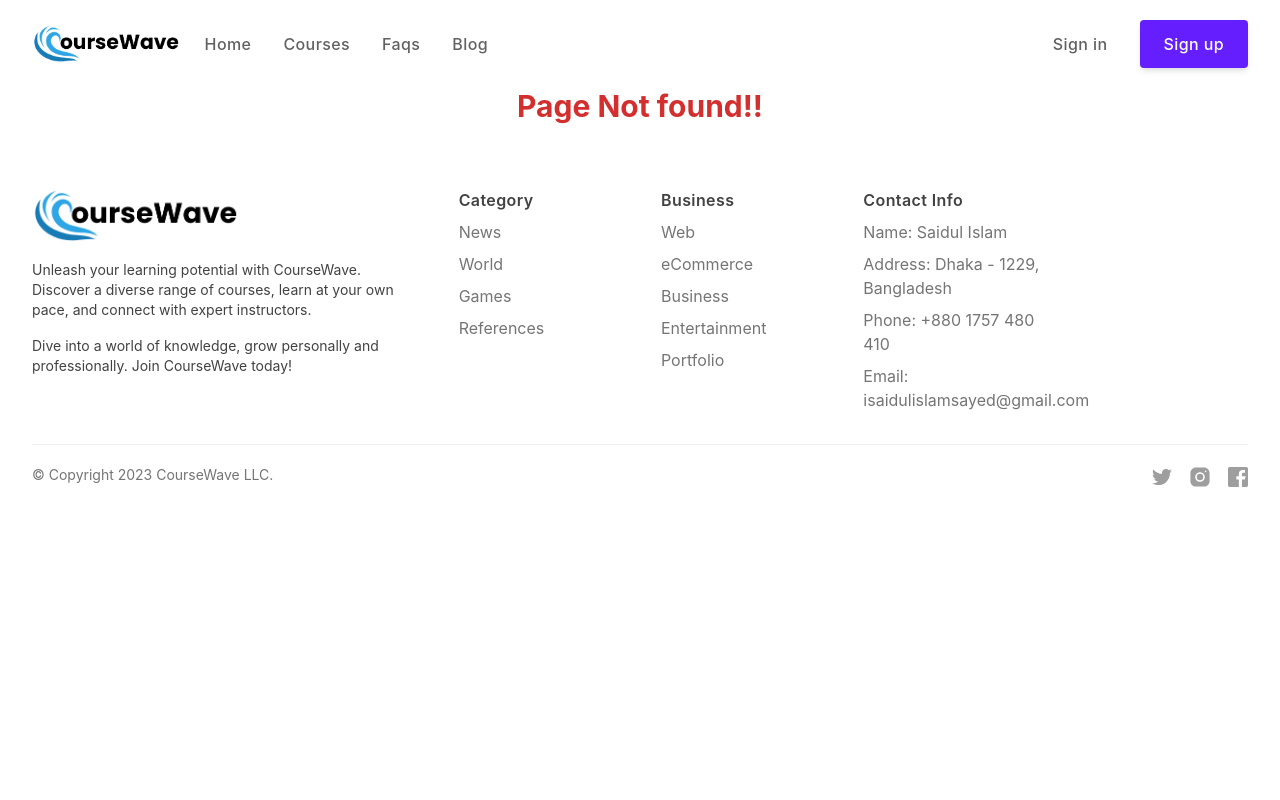
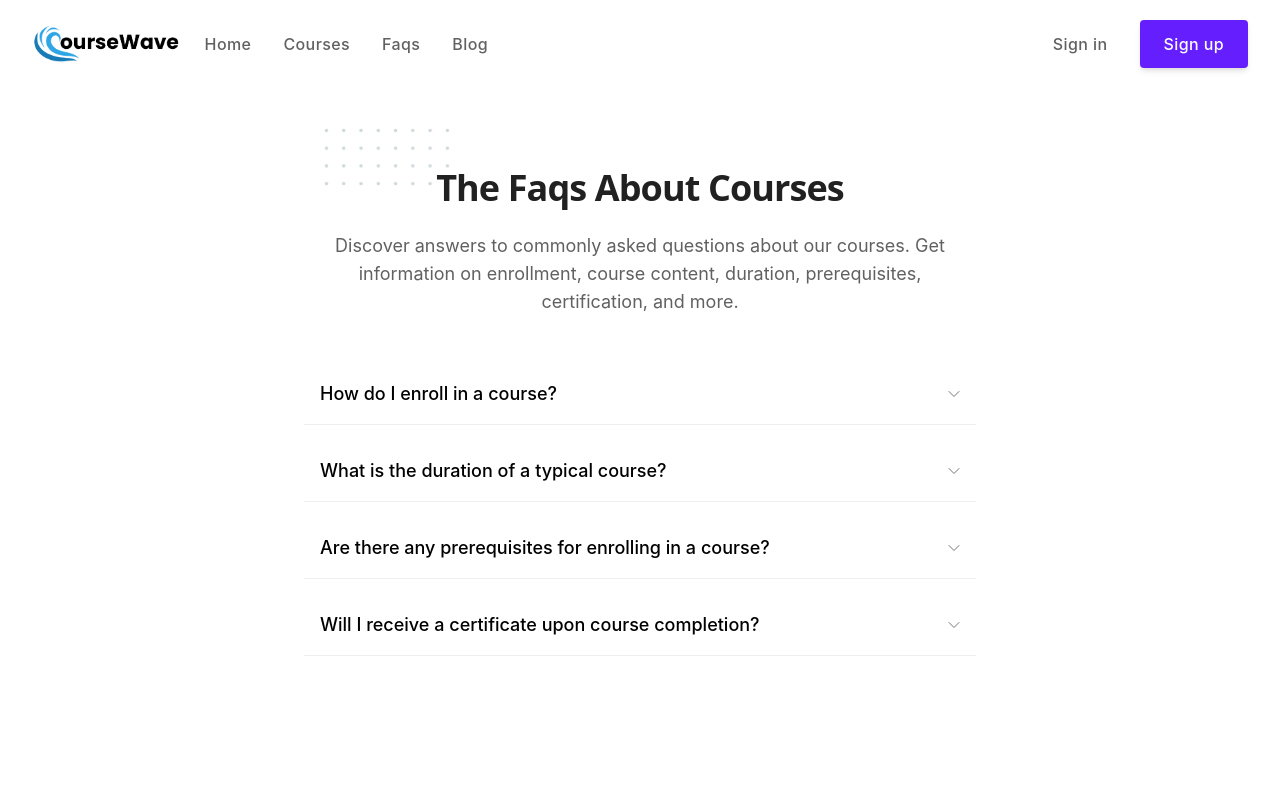
Before and after one commit to SaidulIslam16/course-wave, a React (Create React App) app: page /faqs in a window 1280 px wide. Shown: the top 800 px of the page. Built offline with nearby package versions, Linux system fonts and the light colour scheme.

Commit message:
faq page created

```diff
--- /dev/null
+++ b/src/Pages/Faqs/Faqs.js
@@ -0,0 +1,96 @@
+import { useState } from "react";
+
+const Item = ({ title, children }) => {
+    const [isOpen, setIsOpen] = useState(false);
+
+    return (
+        <div className="border-b">
+            <button
+                type="button"
+                aria-label="Open item"
+                title="Open item"
+                className="flex items-center justify-between w-full p-4 focus:outline-none"
+                onClick={() => setIsOpen(!isOpen)}
+            >
+                <p className="text-lg font-medium">{title}</p>
+                <svg
+                    viewBox="0 0 24 24"
+                    className={`w-3 text-gray-600 transform transition-transform duration-200 ${isOpen ? 'rotate-180' : ''
+                        }`}
+                >
+                    <polyline
+                        fill="none"
+                        stroke="currentColor"
+                        strokeWidth="2"
+                        strokeLinecap="round"
+                        strokeMiterlimit="10"
+                        points="2,7 12,17 22,7"
+                        strokeLinejoin="round"
+                    />
+                </svg>
+            </button>
+            {isOpen && (
+                <div className="p-4 pt-0">
+                    <p className="text-gray-700">{children}</p>
+                </div>
+            )}
+        </div>
+    );
+};
+
+export const Faq = () => {
+    return (
+        <div class="px-4 py-16 mx-auto sm:max-w-xl md:max-w-full lg:max-w-screen-xl md:px-24 lg:px-8 lg:py-20 ">
+            <div class="max-w-xl sm:mx-auto lg:max-w-2xl">
+                <div class="max-w-xl mb-10 md:mx-auto sm:text-center lg:max-w-2xl md:mb-12">
+
+                    <h2 class="max-w-lg mb-6 font-sans text-3xl font-bold leading-none tracking-tight text-gray-900 sm:text-4xl md:mx-auto">
+                        <span class="relative inline-block">
+                            <svg
+                                viewBox="0 0 52 24"
+                                fill="currentColor"
+                                class="absolute top-0 left-0 z-0 hidden w-32 -mt-8 -ml-20 text-blue-gray-100 lg:w-32 lg:-ml-28 lg:-mt-10 sm:block"
+                            >
+                                <defs>
+                                    <pattern
+                                        id="232db96b-4aa2-422f-9086-5a77996d1df1"
+                                        x="0"
+                                        y="0"
+                                        width=".135"
+                                        height=".30"
+                                    >
+                                        <circle cx="1" cy="1" r=".7" />
+                                    </pattern>
+                                </defs>
+                                <rect
+                                    fill="url(#232db96b-4aa2-422f-9086-5a77996d1df1)"
+                                    width="52"
+                                    height="24"
+                                />
+                            </svg>
+                            <span class="relative">The</span>
+                        </span>{' '}
+                        Faqs About Courses
+                    </h2>
+                    <p class="text-base text-gray-700 md:text-lg ">
+                        Discover answers to commonly asked questions about our courses. Get information on enrollment, course content, duration, prerequisites, certification, and more.
+                    </p>
+                </div>
+                <div class="space-y-4">
+                    <Item title="How do I enroll in a course?">
+                        To enroll in a course, simply visit our website, browse the available courses, select the desired course, and follow the enrollment instructions provided. You may need to create an account and make the required payment.
+                    </Item>
+                    <Item title="What is the duration of a typical course?">
+                        The duration of our courses varies depending on the specific program. Courses can range from a few weeks to several months. The duration is typically mentioned in the course description, providing you with an estimate of the time commitment required.
+                    </Item>
+                    <Item title="Are there any prerequisites for enrolling in a course?">
+                        Prerequisites can vary depending on the course. Some courses may have specific requirements, such as prior knowledge, educational background, or certain skills. Prerequisite details are usually listed on the course page, allowing you to determine if you meet the requirements.
+                    </Item>
+                    <Item title="Will I receive a certificate upon course completion?">
+                        Yes, upon successful completion of a course, you will typically receive a certificate of completion. This certificate serves as recognition of your accomplishment and can be used to showcase your skills and knowledge to employers or for further educational purposes. Certificate issuance criteria are outlined in the course information.
+                    </Item>
+                </div>
+            </div>
+        </div>
+    );
+};
--- a/src/routers/Router/Router.js
+++ b/src/routers/Router/Router.js
@@ -5,6 +5,7 @@ import CoursesLayout from "../../layouts/CoursesLayout";
 import Courses from "../../Pages/Courses/Courses";
 import Subjects from "../../Pages/Subjects/Subjects";
 import { CourseDetails } from "../../sharedcomponents/CourseDetails/CourseDetails";
+import { Faq } from "../../Pages/Faqs/Faqs";
 
 export const router = createBrowserRouter([
     {
@@ -39,9 +40,14 @@ export const router = createBrowserRouter([
                 loader: ({ params }) => fetch(`http://localhost:5000/courses/${params.id}`)
             },
             {
+                path: '/faqs',
+                element: <Faq></Faq>
+            },
+            {
                 path: '*',
                 element: <h1 className="text-center text-red-700 font-bold text-3xl">Page Not found!!</h1>
             }
+
         ]
     }
 ])
--- a/src/sharedcomponents/CourseDetails/CourseDetails.js
+++ b/src/sharedcomponents/CourseDetails/CourseDetails.js
@@ -19,8 +19,8 @@ export const CourseDetails = () => {
                 </p>
                 <p className="text-2xl font-bold leading-7 mb-3 text-black transition-colors duration-200 hover:text-deep-purple-accent-700">{name}</p>
 
-                <div className='my-4'>
-                    <p className=' text-lg mb-3'>{topics_cover[0].title}</p>
+                <div className='my-6'>
+                    <p className=' text-lg mb-3 bg-violet-200 font-semibold inline-block'>{topics_cover[0].title}</p>
 
                     {
                         topics_cover[1]?.topics?.map(topic => <ul className='bg-slate-100 ps-4 py-2'><li> - {topic}</li></ul>)
--- a/src/sharedcomponents/Nav/Nav.js
+++ b/src/sharedcomponents/Nav/Nav.js
@@ -24,7 +24,7 @@ export const Nav = () => {
                             </Link>
                         </li>
                         <li>
-                            <Link className="font-medium tracking-wide text-gray-700 transition-colors duration-200 hover:text-deep-purple-accent-400">
+                            <Link to='/faqs' className="font-medium tracking-wide text-gray-700 transition-colors duration-200 hover:text-deep-purple-accent-400">
                                 Faqs
                             </Link>
                         </li>
```
